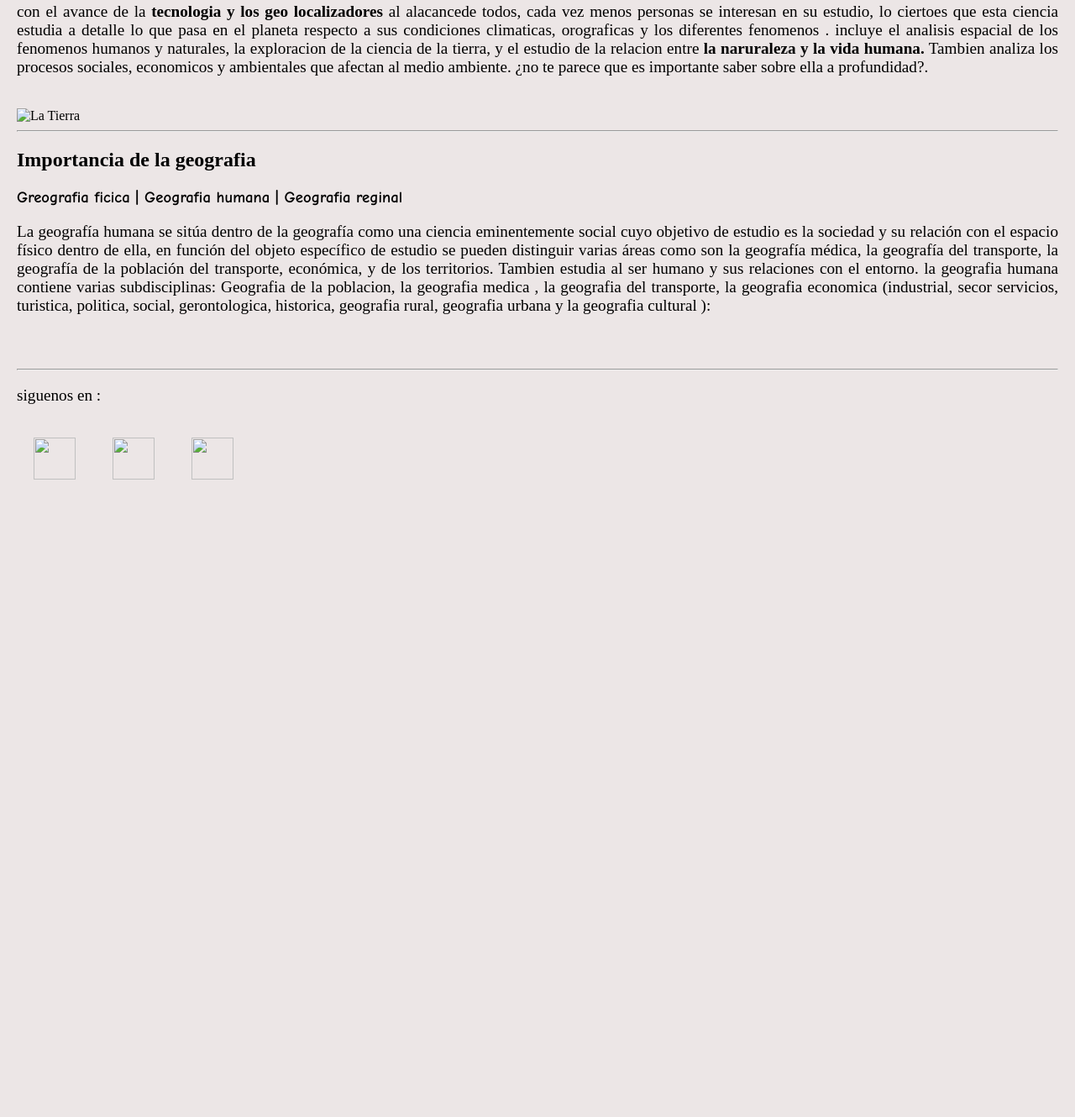
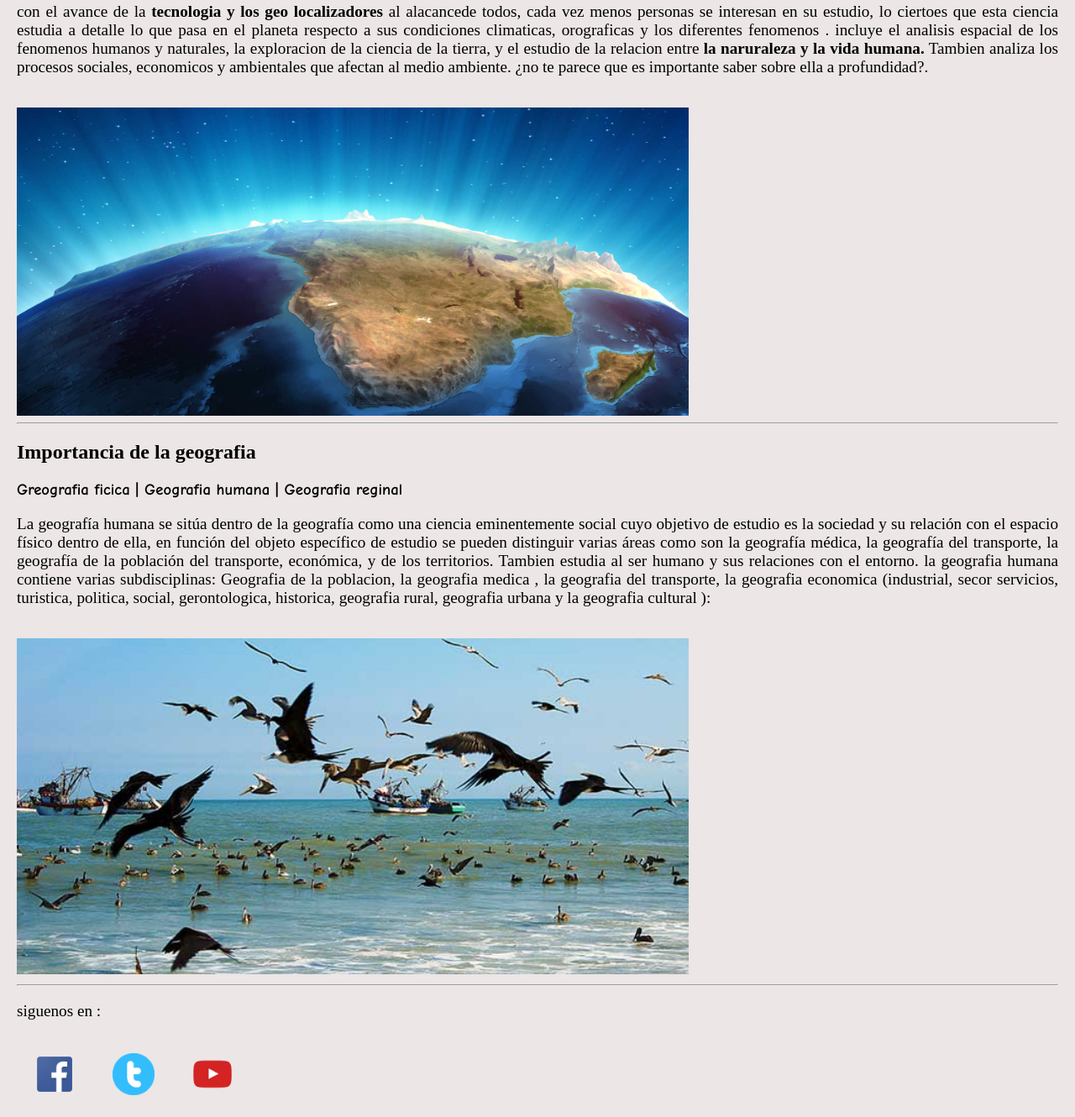
Before and after one commit to luisdavidliberato/proyecto-hipervinculos, a plain HTML site: page regional.html in a window 1280 px wide. Shown: the part 253-1583 px from the top of the page at 84% size. Before the commit the page ends 864 px from the top, so only its background shows below. Drawn offline with Linux system fonts and the light colour scheme.

Commit message:
Update regional.html

```diff
--- a/regional.html
+++ b/regional.html
@@ -32,7 +32,7 @@
             padding: 20px;
         }
     </style>
-    <link rel="icon" href="IMG/favicon.png">
+    <link rel="icon" href="favicon.png">
     <meta charset="UTF-8">
 </head>
 <body>
@@ -52,7 +52,7 @@
             que afectan al medio ambiente. ¿no te parece que es importante saber sobre ella a profundidad?.
         </p>
         <br>
-        <img src="IMG/img0.jpg" width="720" align="center"  alt="La Tierra">
+        <img src="img0.jpg" width="720" align="center"  alt="La Tierra">
         <hr>
         <h2>Importancia de la geografia</h2>
         <h3><a href="index.html">Greografia ficica</a> | <a href="humana.html">Geografia humana</a> |
@@ -66,11 +66,11 @@
             transporte, la geografia economica (industrial, secor servicios, turistica, politica, social, gerontologica, historica, geografia rural, geografia urbana y la geografia cultural ):
         </p>
 <br>
-<img src="img/img01.jpg" alt="">
+<img src="img01.jpg" alt="">
 <hr>
 <p>siguenos en :</p>
-<a href="https://www.facebook.com" target="_blank" ><img src="img/facebook.png" class="ico"></a>
-<a href="https://www.twitter.com" target="_blank"><img src="img/twiter.png" class="ico"></a>
-    <a href="https://www.youtube.com" target="_blank"><img src="img/youtube.png" class="ico"></a>
+<a href="https://www.facebook.com" target="_blank" ><img src="facebook.png" class="ico"></a>
+<a href="https://www.twitter.com" target="_blank"><img src="twiter.png" class="ico"></a>
+    <a href="https://www.youtube.com" target="_blank"><img src="youtube.png" class="ico"></a>
 </body>
 </html>
```
